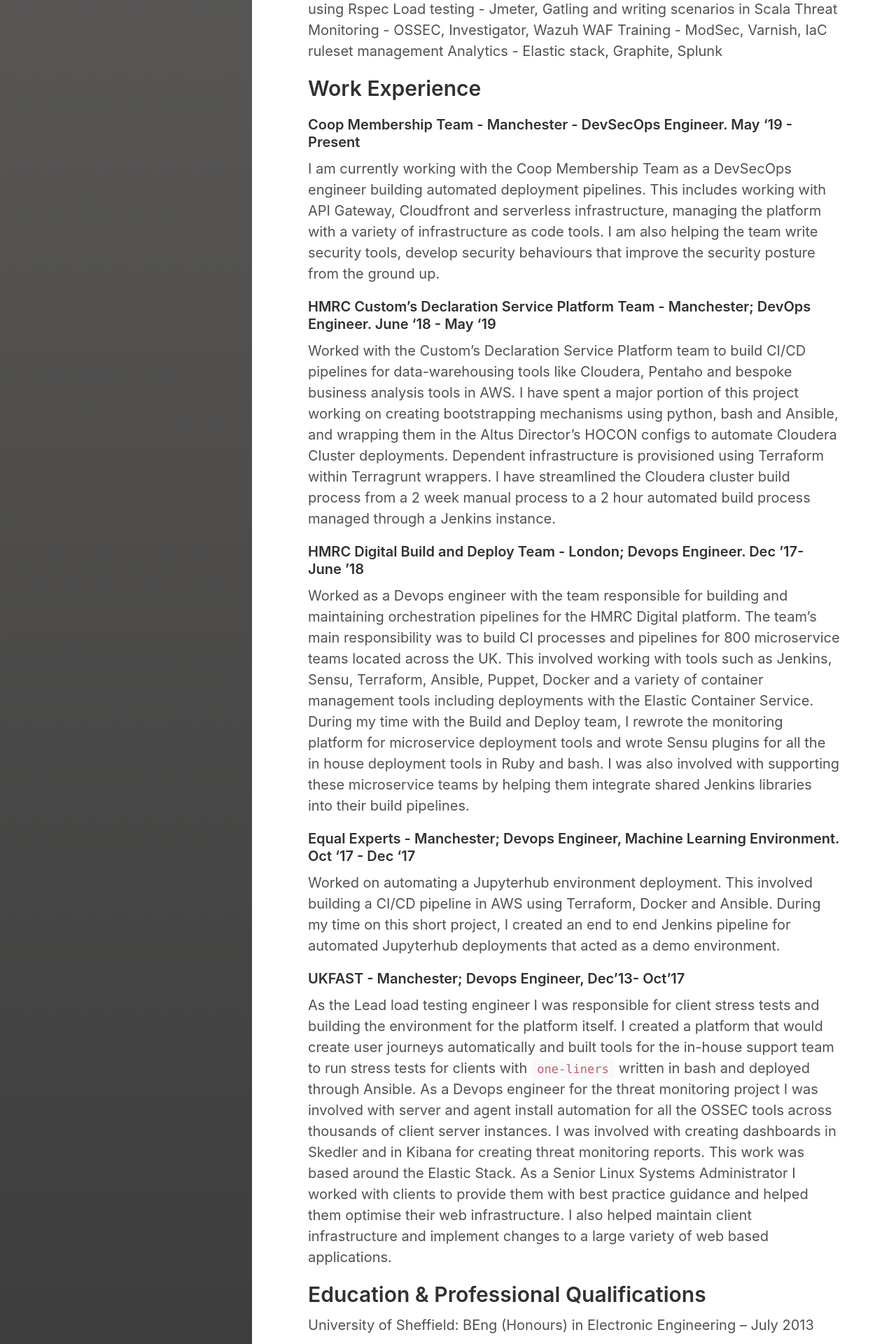
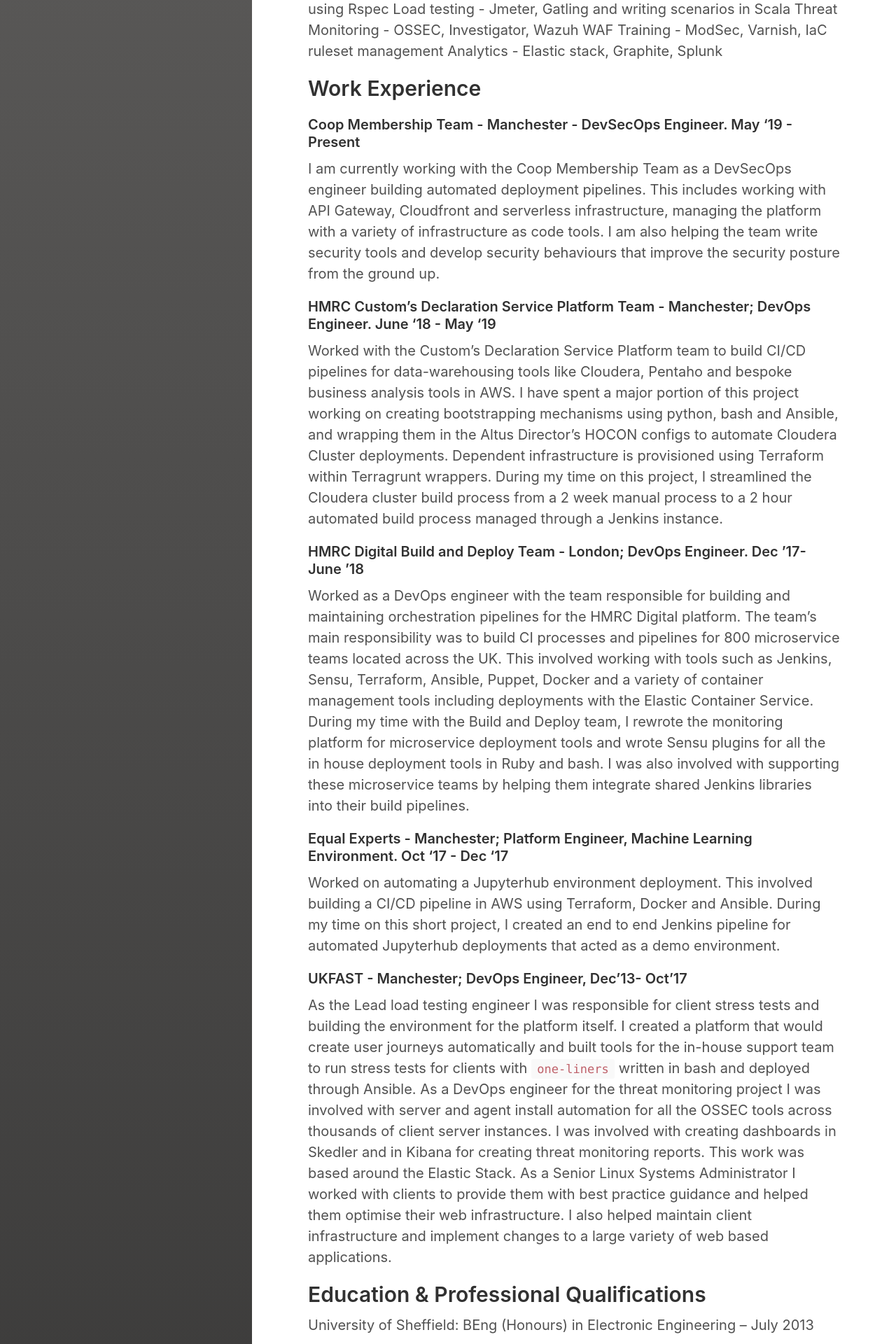
Before and after one commit to alimurtazafarooqui/alifarooqui.github.io, a Jekyll site: the page built from about.md, in a window 1280 px wide. Shown: the part 703-2623 px from the top of the page at 70% size. Built offline with Jekyll 4.4.1, drawn with Linux system fonts in a browser that asks for light colours.

Commit message:
about me fix

```diff
--- a/about.md
+++ b/about.md
@@ -31,19 +31,21 @@
 ## Work Experience
 
 #### Coop Membership Team - Manchester - DevSecOps Engineer. May '19 - Present
-I am currently working with the Coop Membership Team as a DevSecOps engineer building automated deployment pipelines. This includes working with API Gateway, Cloudfront and serverless infrastructure, managing the platform with a variety of infrastructure as code tools. I am also helping the team write security tools, develop security behaviours that improve the security posture from the ground up.
+I am currently working with the Coop Membership Team as a DevSecOps engineer building automated deployment pipelines. This includes working with API Gateway, Cloudfront and serverless infrastructure, managing the platform with a variety of infrastructure as code tools.
+I am also helping the team write security tools and develop security behaviours that improve the security posture from the ground up.
+
 #### HMRC Custom’s Declaration Service Platform Team - Manchester; DevOps Engineer. June ‘18 - May '19
-Worked with the Custom’s Declaration Service Platform team to build CI/CD pipelines for data-warehousing tools like Cloudera, Pentaho and bespoke business analysis tools in AWS. I have spent a major portion of this project working on creating bootstrapping mechanisms using python, bash and Ansible, and wrapping them in the Altus Director’s HOCON configs to automate Cloudera Cluster deployments. Dependent infrastructure is provisioned using Terraform within Terragrunt wrappers. I have streamlined the Cloudera cluster build process from a 2 week manual process to a 2 hour automated build process managed through a Jenkins instance.
+Worked with the Custom’s Declaration Service Platform team to build CI/CD pipelines for data-warehousing tools like Cloudera, Pentaho and bespoke business analysis tools in AWS. I have spent a major portion of this project working on creating bootstrapping mechanisms using python, bash and Ansible, and wrapping them in the Altus Director’s HOCON configs to automate Cloudera Cluster deployments. Dependent infrastructure is provisioned using Terraform within Terragrunt wrappers. During my time on this project, I streamlined the Cloudera cluster build process from a 2 week manual process to a 2 hour automated build process managed through a Jenkins instance.
 
-#### HMRC Digital Build and Deploy Team - London; Devops Engineer. Dec ’17- June ’18
-Worked as a Devops engineer with the team responsible for building and maintaining orchestration pipelines for the HMRC Digital platform. The team's main responsibility was to build CI processes and pipelines for 800 microservice teams located across the UK. This involved working with tools such as Jenkins, Sensu, Terraform, Ansible, Puppet, Docker and a variety of container management tools including deployments with the Elastic Container Service. During my time with the Build and Deploy team, I rewrote the monitoring platform for microservice deployment tools and wrote Sensu plugins for all the in house deployment tools in Ruby and bash. I was also involved with supporting these microservice teams by helping them integrate shared Jenkins libraries into their build pipelines.
+#### HMRC Digital Build and Deploy Team - London; DevOps Engineer. Dec ’17- June ’18
+Worked as a DevOps engineer with the team responsible for building and maintaining orchestration pipelines for the HMRC Digital platform. The team's main responsibility was to build CI processes and pipelines for 800 microservice teams located across the UK. This involved working with tools such as Jenkins, Sensu, Terraform, Ansible, Puppet, Docker and a variety of container management tools including deployments with the Elastic Container Service. During my time with the Build and Deploy team, I rewrote the monitoring platform for microservice deployment tools and wrote Sensu plugins for all the in house deployment tools in Ruby and bash. I was also involved with supporting these microservice teams by helping them integrate shared Jenkins libraries into their build pipelines.
 
-#### Equal Experts - Manchester; Devops Engineer, Machine Learning Environment. Oct '17 - Dec '17
+#### Equal Experts - Manchester; Platform Engineer, Machine Learning Environment. Oct '17 - Dec '17
 Worked on automating a Jupyterhub environment deployment. This involved building a CI/CD pipeline in AWS using Terraform, Docker and Ansible. During my time on this short project, I created an end to end Jenkins pipeline for automated Jupyterhub deployments that acted as a demo environment.
 
-#### UKFAST - Manchester; Devops Engineer, Dec’13- Oct’17
+#### UKFAST - Manchester; DevOps Engineer, Dec’13- Oct’17
 As the Lead load testing engineer I was responsible for client stress tests and building the environment for the platform itself. I created a platform that would create user journeys automatically and built tools for the in-house support team to run stress tests for clients with `one-liners` written in bash and deployed through Ansible.
-As a Devops engineer for the threat monitoring project I was involved with server and agent install automation for all the OSSEC tools across thousands of client server instances. I was involved with creating dashboards in Skedler and in Kibana for creating threat monitoring reports. This work was based around the Elastic Stack.
+As a DevOps engineer for the threat monitoring project I was involved with server and agent install automation for all the OSSEC tools across thousands of client server instances. I was involved with creating dashboards in Skedler and in Kibana for creating threat monitoring reports. This work was based around the Elastic Stack.
 As a Senior Linux Systems Administrator I worked with clients to provide them with best practice guidance and helped them optimise their web infrastructure. I also helped maintain client infrastructure and implement changes to a large variety of web based applications.
 
 ## Education & Professional Qualifications
```
